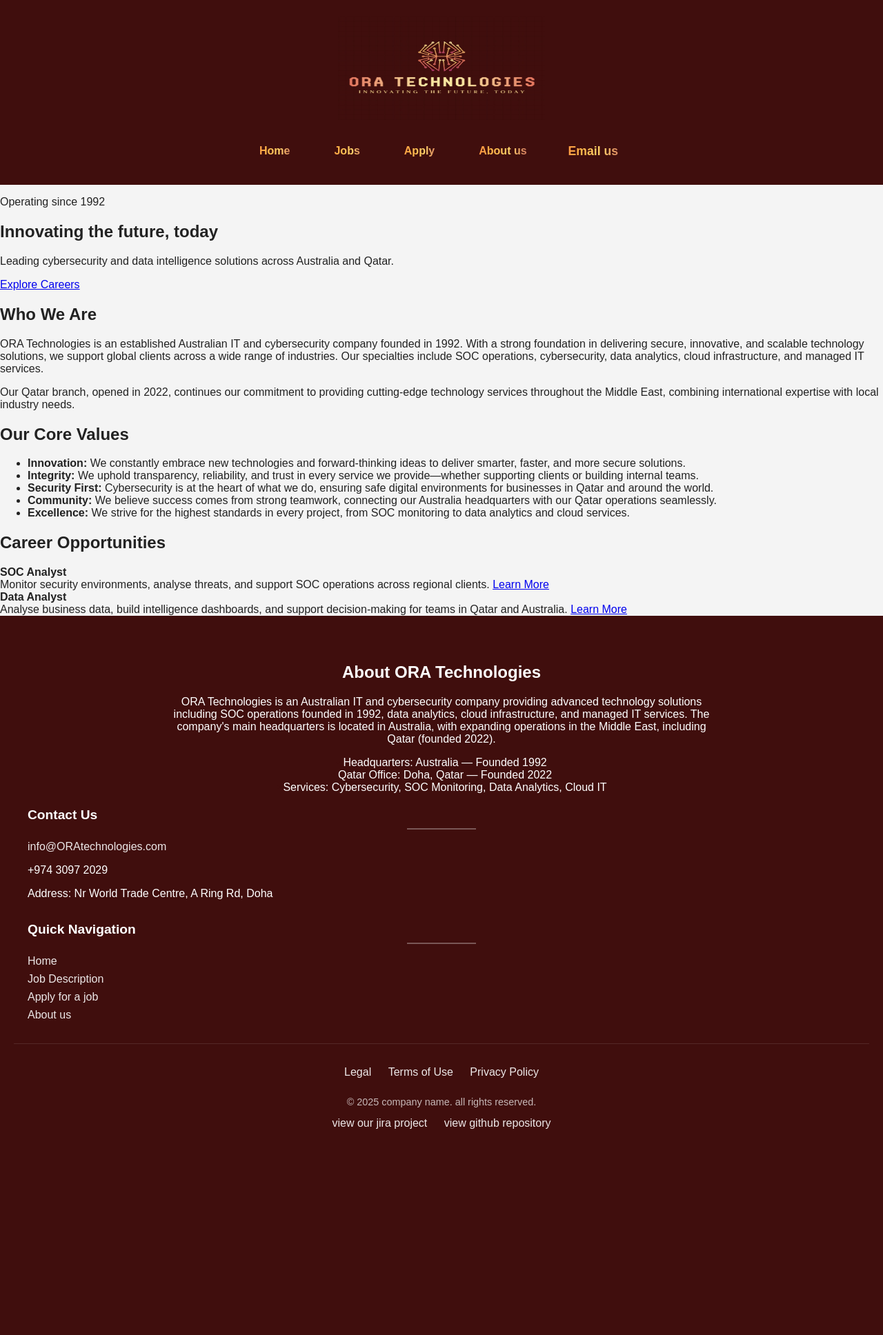
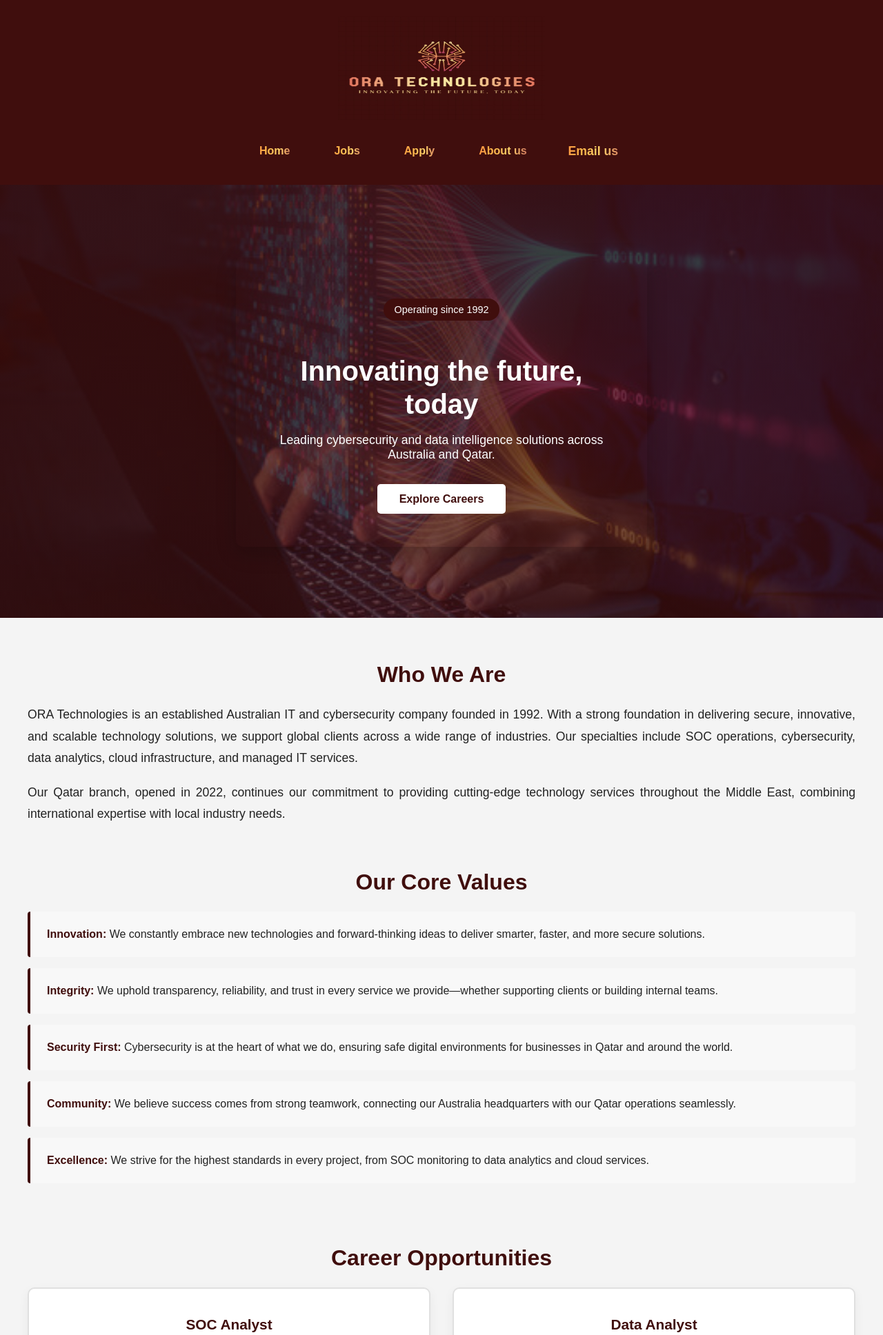
Before and after one commit to Ahmed10620/Group3Project, a PHP site: page / in a window 1280 px wide. Shown: the top 1936 px of the page at 69% size. Before the commit the page ends 1637 px from the top, so only its background shows below. Run offline with PHP 8.4, Linux system fonts and the light colour scheme.

Commit message:
Added index.html

```diff
--- a/about.html
+++ b/about.html
@@ -21,7 +21,7 @@
                 <p class="gradient-text"><a href="apply.html">Apply</a></p>
                 <p class="gradient-text"><a href="about.html">About us</a></p>
             </div>
-                <p class="gradient-text email"><a href="mailto:info@companyname.com">Email us</a></p>
+                <p class="gradient-text email"><a href="mailto:info@ORAtechnologies.com">Email us</a></p>
             </nav>
         </header>
 
@@ -148,8 +148,8 @@
             <p>
                 &copy; 2025 ORA Technologies. All Rights Reserved.
             </p>
-            <a href="">View our Jira project</a>
-            <a href="">View Github repository</a>
+            <a href="https://ralcheikhali.atlassian.net/jira/software/projects/ORA/summary?atlOrigin=eyJpIjoiOTNmYThhZjgzNDM2NDc1ZWEyYWZhNWUwNzM5N2Q2ZWQiLCJwIjoiaiJ9">View our Jira project</a>
+            <a href="https://github.com/Ahmed10620/Group3Project.git">View Github repository</a>
             </div>
     </footer>
 
--- a/index.html
+++ b/index.html
@@ -30,7 +30,7 @@
                     <p class="gradient-text"><a href="apply.html">Apply</a></p>
                     <p class="gradient-text"><a href="about.html">About us</a></p>
                 </div>
-                <p class="gradient-text email"><a href="mailto:info@companyname.com">Email us</a></p>
+                <p class="gradient-text email"><a href="mailto:info@ORAtechnologies.com">Email us</a></p>
             </nav>
         </header>
 
@@ -150,10 +150,10 @@
             <a href="">Terms of Use</a>
             <a href="">Privacy Policy</a>
             <p>
-                &copy; 2025 company name. all rights reserved.
+                &copy; 2025 ORA Technologies. all rights reserved.
             </p>
-            <a href="">view our jira project</a>
-            <a href="">view github repository</a>
+            <a href="https://ralcheikhali.atlassian.net/jira/software/projects/ORA/summary?atlOrigin=eyJpIjoiOTNmYThhZjgzNDM2NDc1ZWEyYWZhNWUwNzM5N2Q2ZWQiLCJwIjoiaiJ9">View our Jira project</a>
+            <a href="https://github.com/Ahmed10620/Group3Project.git">View Github repository</a>
             </div>
         </footer>
 
--- a/jobs.html
+++ b/jobs.html
@@ -25,7 +25,7 @@
                         <p class="gradient-text"><a href="apply.html">Apply</a></p>
                         <p class="gradient-text"><a href="about.html">About us</a></p>
                     </div>
-                    <p class="gradient-text email"><a href="mailto:info@companyname.com">Email us</a></p>
+                    <p class="gradient-text email"><a href="mailto:info@ORAtechnologies.com">Email us</a></p>
                 </nav>
             </header>
 
@@ -187,8 +187,8 @@
                 <p>
                     &copy; 2025 ORA Technologies. All Rights Reserved.
                 </p>
-                <a href="">View our Jira project</a>
-                <a href="">View Github repository</a>
+                <a href="https://ralcheikhali.atlassian.net/jira/software/projects/ORA/summary?atlOrigin=eyJpIjoiOTNmYThhZjgzNDM2NDc1ZWEyYWZhNWUwNzM5N2Q2ZWQiLCJwIjoiaiJ9">View our Jira project</a>
+                <a href="https://github.com/Ahmed10620/Group3Project.git">View Github repository</a>
                 </div>
             </footer>
 
--- a/styles/styles.css
+++ b/styles/styles.css
@@ -156,6 +156,8 @@ footer hr {
     background-color: rgba(255, 255, 255, 0.3);
     margin-bottom: 1rem;
     width: 100px;
+    margin-left: 0;
+    margin-right: auto;
 }
 
 
@@ -199,6 +201,302 @@ footer a:hover {
     font-size: 0.9rem;
 }
 
+/*index.html css*/
+
+/*hero css*/
+.hero-image {
+    background: linear-gradient(rgba(64, 14, 13, 0.8), rgba(64, 14, 13, 0.7)), url('images/hero-image.jpg');
+    background-size: cover;
+    background-position: center;
+    min-height: 500px;
+    display: flex;
+    align-items: center;
+    justify-content: center;
+    padding: 4rem;
+}
+
+.hero-text {
+
+    padding: 3rem;
+    border-radius: 10px;
+    max-width: 500px;
+    box-shadow: 0 10px 30px rgba(0, 0, 0, 0.2);
+    text-align: center;
+}
+
+#hero-badge {
+    display: inline-block;
+    background-color: #400E0D;
+    color: white;
+    padding: 0.5rem 1rem;
+    border-radius: 20px;
+    font-size: 0.9rem;
+    margin-bottom: 1rem;
+}
+
+.hero-text h1 {
+    font-size: 2.5rem;
+    color: white;
+    margin-bottom: 1rem;
+    line-height: 1.2;
+}
+
+.hero-text p {
+    font-size: 1.1rem;
+    color: white;
+    margin-bottom: 2rem;
+}
+
+.hero-text a {
+    display: inline-block;
+    background-color: white;
+    color: #400E0D;
+    padding: 0.8rem 2rem;
+    text-decoration: none;
+    border-radius: 5px;
+    font-weight: bold;
+    transition: background-color 0.3s, transform 0.3s;
+}
+
+.hero-text a:hover {
+    transform: translateY(-3px);
+}
+
+/*css for into and values*/
+.intro, .values, #career-opportunities {
+    max-width: 1200px;
+    margin: 4rem auto;
+    padding: 0 20px;
+}
+
+.intro h2, .values h2, #career-opportunities h2 {
+    color: #400E0D;
+    font-size: 2rem;
+    margin-bottom: 1.5rem;
+    text-align: center;
+}
+
+.intro p {
+    font-size: 1.1rem;
+    margin-bottom: 1rem;
+    text-align: justify;
+    line-height: 1.8;
+}
+
+.value-list {
+    list-style: none;
+    padding-left: 0;
+}
+
+.value-list li {
+    background-color: #f8f8f8;
+    padding: 1.5rem;
+    margin-bottom: 1rem;
+    border-left: 4px solid #400E0D;
+    border-radius: 4px;
+}
+
+.value-list strong {
+    color: #400E0D;
+}
+
+/*career opporunities and jobs css*/
+
+#career-opportunities {
+    display: flex;
+    flex-direction: column;
+    align-items: center;
+}
+
+#career-opportunities > h2 {
+    width: 100%;
+}
+
+#jobs {
+    display: flex;
+    gap: 2rem;
+    justify-content: center;
+    align-items: stretch;
+    flex-wrap: wrap;
+    width: 100%;
+}
+
+.jobs-aside {
+    background-color: white;
+    border: 2px solid #e0e0e0;
+    border-radius: 10px;
+    padding: 2.5rem;
+    text-align: center;
+    box-shadow: 0 5px 15px rgba(0, 0, 0, 0.05);
+    transition: transform 0.3s, box-shadow 0.3s;
+    flex: 1;
+    max-width: 500px;
+    min-height: 300px;
+    display: flex;
+    flex-direction: column;
+    justify-content: space-between;
+}
+
+.jobs-aside:hover {
+    transform: translateY(-5px);
+    box-shadow: 0 10px 25px rgba(0, 0, 0, 0.1);
+}
+
+.jobs-aside strong {
+    color: #400E0D;
+    font-size: 1.3rem;
+    margin-bottom: 1rem;
+    display: block;
+}
+
+.jobs-aside br {
+    margin-bottom: 1.5rem;
+    display: block;
+    content: "";
+}
+
+.job-content {
+    margin-bottom: 1.5rem;
+}
+
+/*button css*/
+.learn-button {
+    display: inline-block;
+    background-color: #400E0D;
+    color: white;
+    padding: 0.8rem 2rem;
+    text-decoration: none;
+    border-radius: 5px;
+    font-weight: bold;
+    transition: all 0.3s;
+    border: 2px solid #400E0D;
+    margin-top: auto;
+}
+
+.learn-button:hover {
+    background-color: #400E0D;
+    color: white;
+    transform: translateY(-3px);
+    box-shadow: 0 5px 15px rgba(64, 14, 13, 0.2);
+}
+
+.learn-button:hover span {
+    background-image: linear-gradient(
+        90deg,
+        #FF7A3D 0%,
+        #FFB649 35%,
+        #FFD16A 60%,
+        #dd5472be 100%
+    );
+    background-size: 200% 100%;
+    -webkit-background-clip: text;
+    -webkit-text-fill-color: transparent;
+    animation: gradientFlow 2.8s linear infinite;
+}
+
+/* end of index.html css*/
+
+/* start of jobs.html css*/
+
+.job-section {
+    background-color: white;
+    max-width: 900px;
+    margin: 30px auto;
+    padding: 25px;
+    border-radius: 8px;
+    box-shadow: 0 2px 6px rgba(0,0,0,0.1);
+}
+
+.gradient-text {
+    background: linear-gradient(90deg, #FF7A3D 0%, #FFB649 35%, #FFD16A 60%, #dd5472be 100%);
+    -webkit-background-clip: text;
+    -webkit-text-fill-color: transparent;
+    background-clip: text;
+    color: #FF6EC7;
+    font-weight: bold;
+}
+
+.job-title {
+    color: #400E0D;
+    border-left: 4px solid #400E0D;
+    padding-left: 10px;
+}
+
+.subheading {
+    margin-top: 20px;
+    color: #333;
+}
+
+.responsibilities-list,
+.essential-list,
+.preferable-list {
+    padding-left: 25px;
+}
+
+.about-ora {
+    max-width: 800px;
+    margin: 0 auto 20px auto;
+}
+
+.about-ora ul {
+    list-style: none;
+    padding: 0;
+}
+
+.about-ora li::before {
+    content: "• ";
+    color: #400E0D;
+}
+
+
+.apply-container {
+    text-align: right;
+    margin-top: 20px;
+}
+
+.apply-button {
+    background-color: #400E0D;
+    border: 2px solid #400E0D;
+    border-radius: 5px;
+    padding: 10px 20px;
+    display: inline-block;
+    text-decoration: none;
+    font-weight: bold;
+    transition: transform 0.2s ease;
+    overflow: hidden;
+}
+
+.apply-button span {
+    color: white;
+    display: inline-block;
+    transition: all 0.3s ease;
+}
+
+.apply-button:hover {
+    transform: scale(1.05);
+}
+
+.apply-button:hover span {
+    background-image: linear-gradient(
+        90deg,
+        #FF7A3D 0%,
+        #FFB649 35%,
+        #FFD16A 60%,
+        #dd5472be 100%
+    );
+    background-size: 200% 100%;
+    -webkit-background-clip: text;
+    -webkit-text-fill-color: transparent;
+    background-clip: text;
+    animation: gradientFlow 2.8s linear infinite;
+}
+
+@keyframes gradientFlow {
+    0% { background-position: 0% 50%; }
+    100% { background-position: 200% 50%; }
+}
+
+/* end of jobs.html css*/
 
 /* apply.html css */
 body {
```
Also changed, not shown: apply.html (+5 -5 lines).
